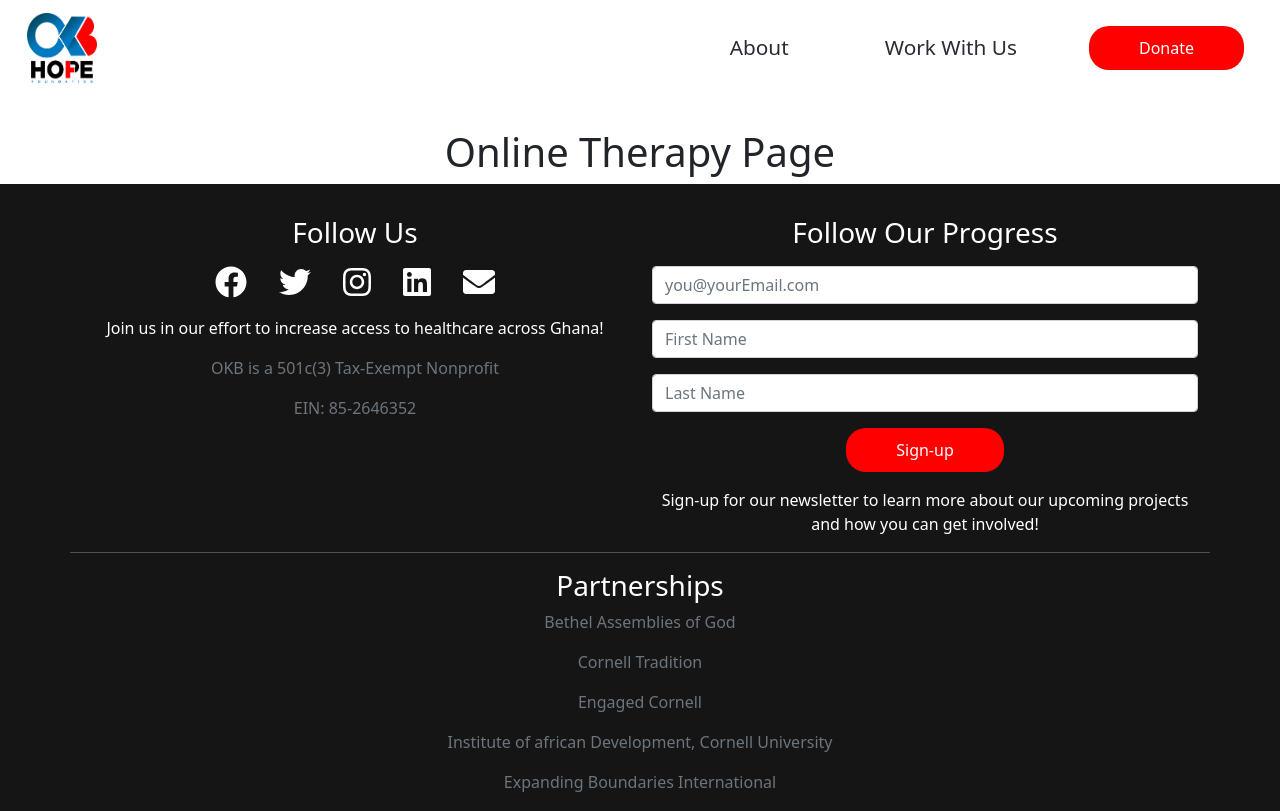
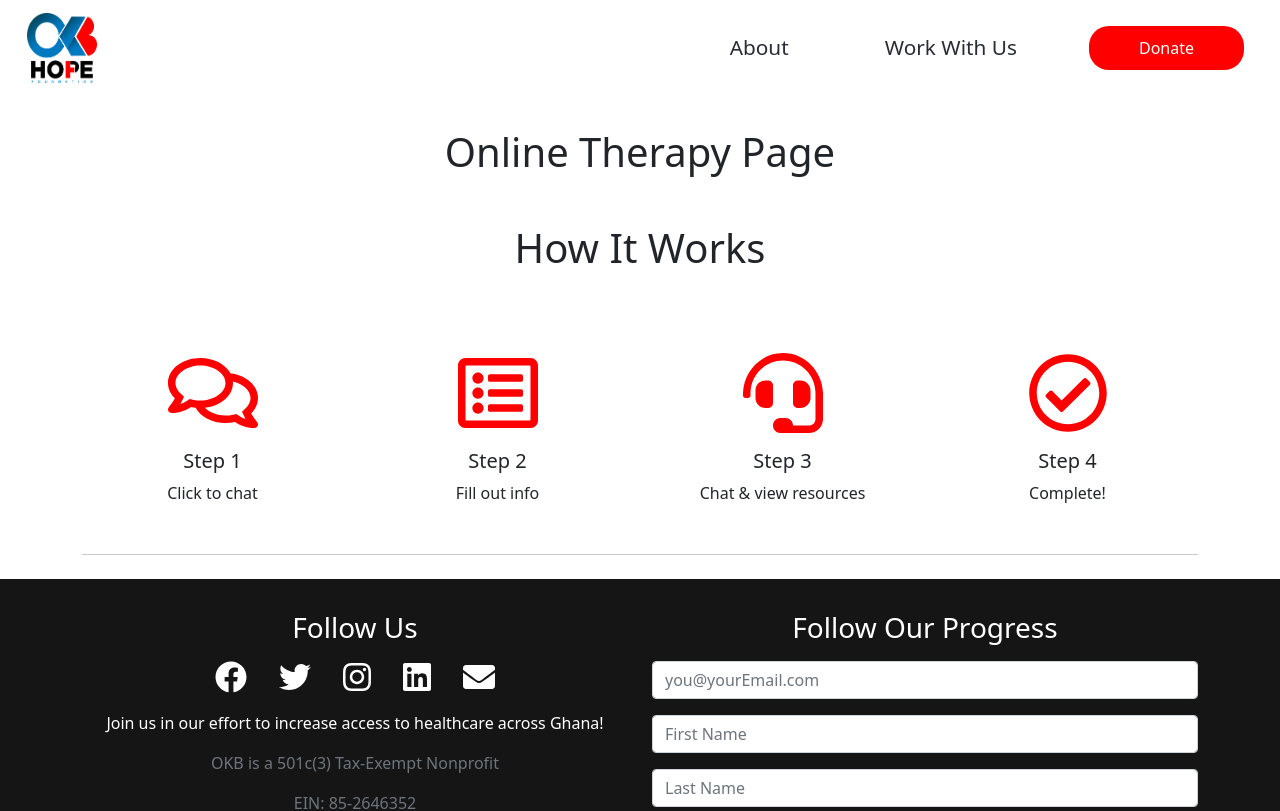
Before and after one commit to pgartrell/okb, a React (Create React App) app in the folder my-app/: page /onlineTherapyPage in a window 1280 px wide. Shown: the top 811 px of the page. Built offline with nearby package versions, Linux system fonts and the light colour scheme.

Commit message:
Therapy How It Works

```diff
--- a/my-app/src/App.css
+++ b/my-app/src/App.css
@@ -204,3 +204,12 @@
 .carousel-item {
   padding: 4em;
 }
+
+/* Therapy How It Works CSS */
+.therapy-works-container {
+  padding-bottom: .5em;
+}
+
+.therapy-card {
+  margin-bottom: 1em;
+}
--- /dev/null
+++ b/my-app/src/components/TherapyHowItWorks.js
@@ -0,0 +1,35 @@
+import React from "react";
+import { THERAPYHOWITWORKSDATA } from "../data/therapyhowitworksdata";
+import { Card, Container, Row, Col } from "react-bootstrap";
+import "../styles/HowItWorksMobile.css";
+import { FontAwesomeIcon } from '@fortawesome/react-fontawesome';
+
+
+export default function TherapyHowItWorks() {
+  const [therapyhowItWorksData] = React.useState(THERAPYHOWITWORKSDATA);
+
+  const RenderHowItWorks = therapyhowItWorksData.map((data) => {
+    return (
+      <Col xs={12} sm={6} md={3}>
+        <Card className="therapy-card" border='white'>
+          <Card.Body>
+          <FontAwesomeIcon icon={data.img} size='5x' className='fontawesome-icon'/>
+            <Card.Title variant="primary">{data.step}</Card.Title>
+            <Card.Text>{data.description}</Card.Text>
+          </Card.Body>
+        </Card>
+      </Col>
+    );
+  });
+  return (
+    <Container className="therapy-works-container">
+      <Row>
+        <h1 className="works-mobile-title">How It Works</h1>
+      </Row>
+      <Row>
+        {RenderHowItWorks}
+      </Row>
+      <hr/>
+    </Container>
+  );
+}
--- /dev/null
+++ b/my-app/src/data/therapyhowitworksdata.js
@@ -0,0 +1,29 @@
+import { faHeadset } from '@fortawesome/free-solid-svg-icons'
+import { faComments, faListAlt, faCheckCircle } from '@fortawesome/free-regular-svg-icons';
+
+export const THERAPYHOWITWORKSDATA = [
+    {
+        id: 0,
+        step: 'Step 1',
+        description: 'Click to chat',
+        img: faComments
+    },
+    {
+        id: 1,
+        step: 'Step 2',
+        description: 'Fill out info',
+        img: faListAlt
+    },
+    {
+        id: 2,
+        step: 'Step 3',
+        description: 'Chat & view resources',
+        img: faHeadset
+    },
+    {
+        id: 3,
+        step: 'Step 4',
+        description: 'Complete!',
+        img: faCheckCircle
+    }
+]
--- a/my-app/src/pages/OnlineTherapyPage.js
+++ b/my-app/src/pages/OnlineTherapyPage.js
@@ -1,9 +1,11 @@
 import React from "react";
+import TherapyHowItWorks from "../components/TherapyHowItWorks";
 
 const OnlineTherapyPage = () => {
   return (
     <div>
       <h1>Online Therapy Page</h1>
+      <TherapyHowItWorks />
     </div>
   );
 };
```
